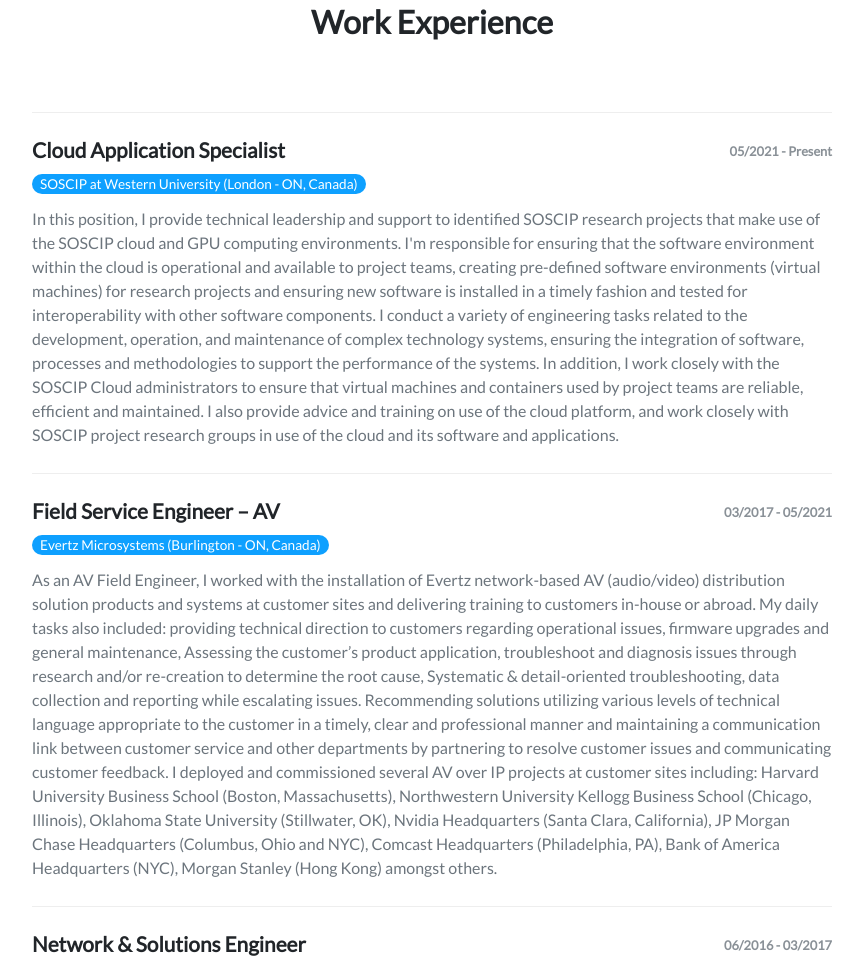
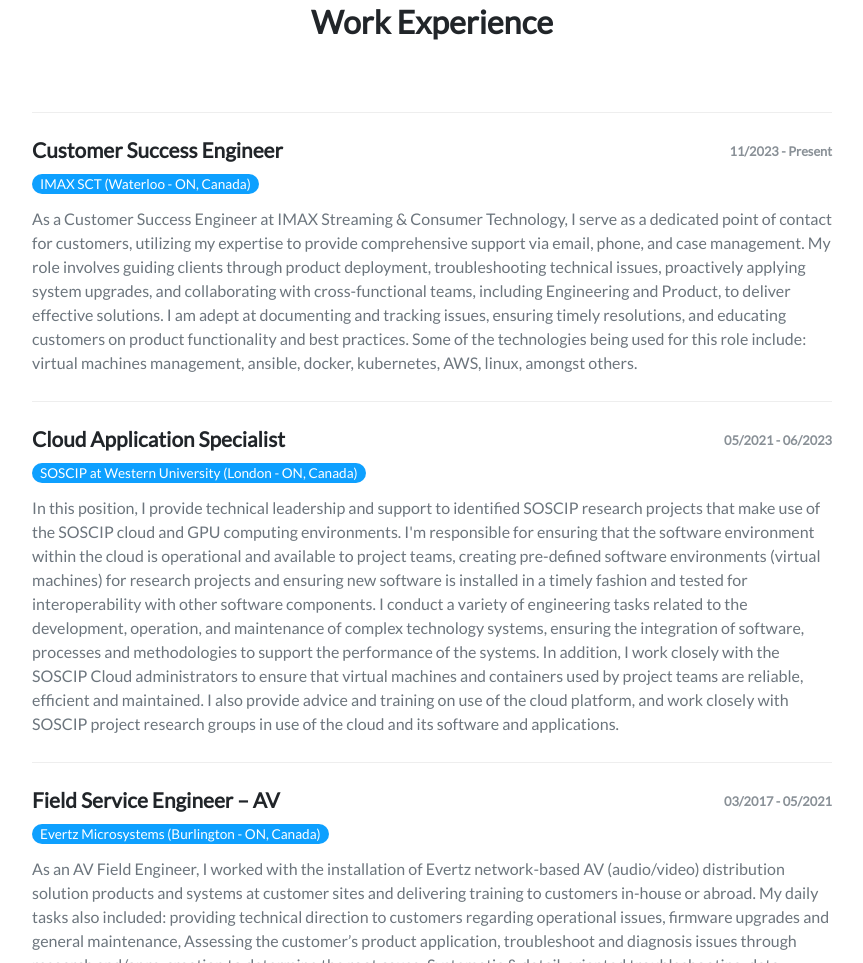
Before and after one commit to alitohammoud/cloud-resume, a plain HTML site: page frontend/index.html in a window 1280 px wide. Shown: the part 733-1696 px from the top of the page, without its empty margins (208-1071 px from the left). Drawn offline with nearby package versions, Linux system fonts and the light colour scheme; no server answers.

Commit message:
Updated Resume

```diff
--- a/frontend/index.html
+++ b/frontend/index.html
@@ -72,11 +72,30 @@
           <div class="item">
             <div class="row">
               <div class="col-md-6">
+                <h3>Customer Success Engineer</h3>
+                <h4 class="organization">IMAX SCT (Waterloo - ON, Canada)</h4>
+              </div>
+              <div class="col-md-6">
+                <time class="period">11/2023 - Present</time>
+              </div>
+            </div>
+            <p class="text-muted">As a Customer Success Engineer at IMAX Streaming & Consumer Technology, I serve as a
+              dedicated point of contact for customers, utilizing my expertise to provide comprehensive support via
+              email, phone, and case management. My role involves guiding clients through product deployment,
+              troubleshooting technical issues, proactively applying system upgrades, and collaborating with
+              cross-functional teams, including Engineering and Product, to deliver effective solutions. I am adept at
+              documenting and tracking issues, ensuring timely resolutions, and educating customers on product
+              functionality and best practices. Some of the technologies being used for this role include: virtual
+              machines management, ansible, docker, kubernetes, AWS, linux, amongst others.</p>
+          </div>
+          <div class="item">
+            <div class="row">
+              <div class="col-md-6">
                 <h3>Cloud Application Specialist</h3>
                 <h4 class="organization">SOSCIP at Western University (London - ON, Canada)</h4>
               </div>
               <div class="col-md-6">
-                <time class="period">05/2021 - Present</time>
+                <time class="period">05/2021 - 06/2023</time>
               </div>
             </div>
             <p class="text-muted">In this position, I provide technical leadership and support to identified SOSCIP
```
Also changed, not shown: 1 other file.
